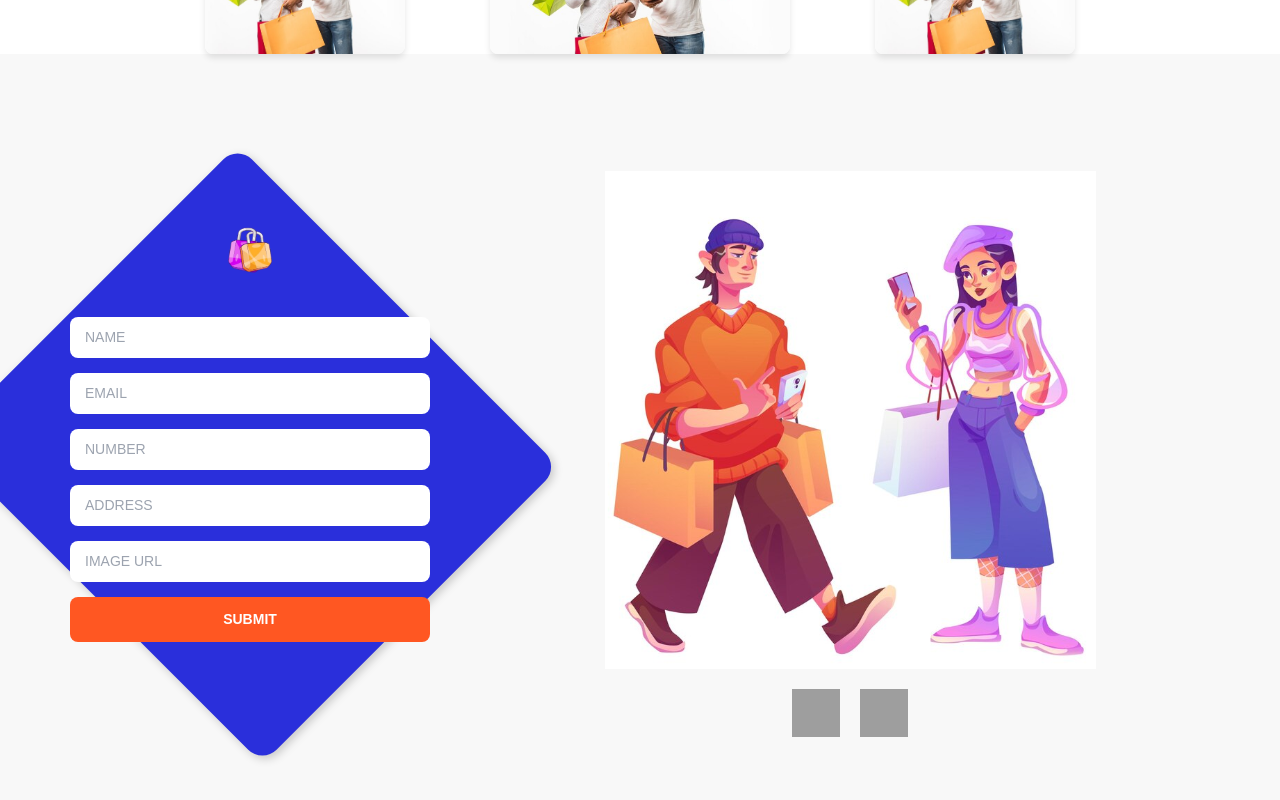
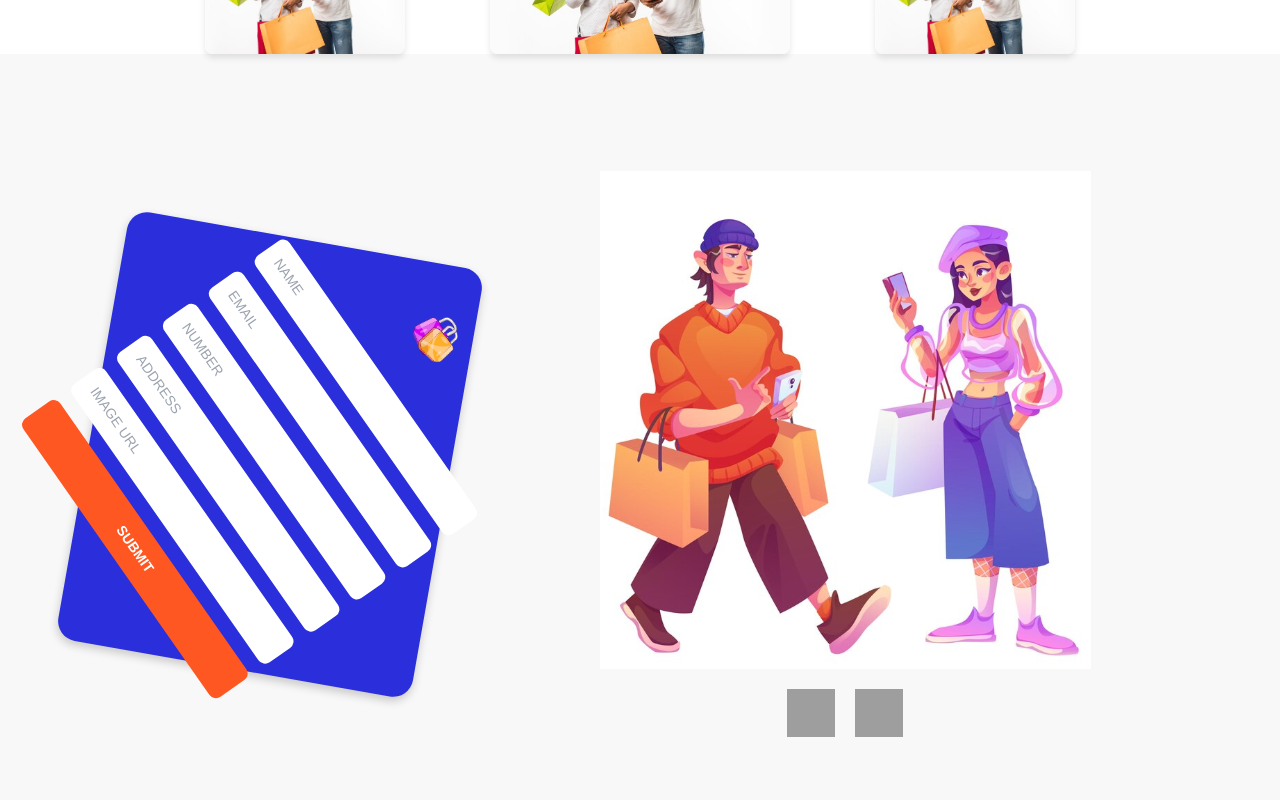
Before and after one commit to jannatun-nur/Hellow-shop, a React (Vite) app: page / in a window 1280 px wide. Shown: the part 1610-2410 px from the top of the page. Built offline with nearby package versions, Linux system fonts and the light colour scheme; grey boxes are pictures that could not be loaded.

Commit message:
signup 40%

```diff
--- a/src/Component/SignUp/signup.css
+++ b/src/Component/SignUp/signup.css
@@ -13,15 +13,16 @@
     background-color: #2a2fdb;
     color: #ffffff;
     border-radius: 20px;
-    padding: 40px 30px;
-    width: 35%;
+    padding: 30px 10px;
+    width: 30%;
     position: relative;
     box-shadow: 0 4px 10px rgba(0, 0, 0, 0.2);
-    transform: rotate(-45deg); /* Rotate the blue background */
+    transform: rotate(10deg); /* Rotate the blue background */
     transform-origin: center;
     display: flex;
     justify-content: center;
     align-items: center;
+    margin-left: 50px;
   }
 
   /* Form Content (Upright Form Elements) */
```
Also changed, not shown: src/Component/SignUp/Signup.jsx (+7 -6 lines).
